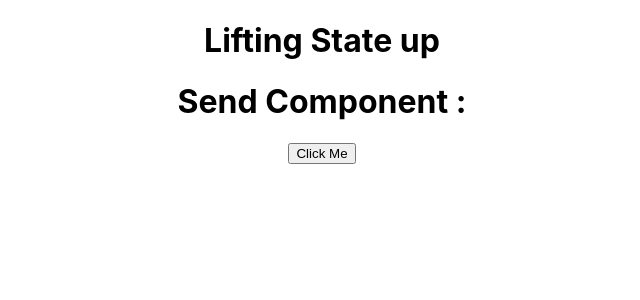
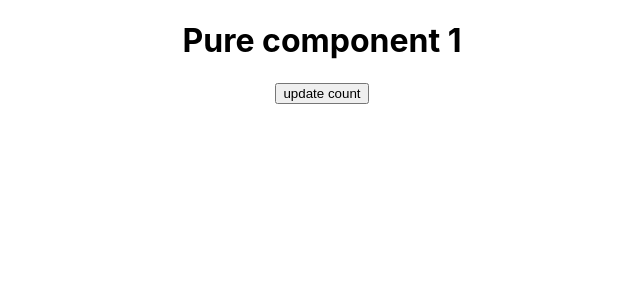
Before and after one commit to rolitiwari1234/React-1, a React (Create React App) app in the folder my-app/: page / in a window 1280 px wide. Shown: the top 300 px of the page, without its empty margins (318-958 px from the left). Built offline with nearby package versions, Linux system fonts and the light colour scheme.

Commit message:
pure component

```diff
--- a/my-app/src/App.js
+++ b/my-app/src/App.js
@@ -1,22 +1,29 @@
-import React from 'react'
+import React,{PureComponent} from 'react'
 import './App.css';
-import Send from './Send'
+import Pure from './Pure';
 
-function App() {
+class App extends React.Component{
+  constructor(){
+    super();
+    this.state= {
+      count:1
+    }
+  }
+  render(){
+    console.warn("check-rerending")
+    return (
+      <div className="App">
+        <Pure count = {this.state.count}/>
 
-  function parentAlert(data)
-  {
-    console.log(data)
-    alert(data.name)
+       <button onClick={()=>this.setState({count:this.state.count+1})}
+       >update count</button>
+      </div>
+    );
   }
-  return (
-    <div className="App">
-
-      <h1>Lifting State up</h1>
-      <Send alert = {parentAlert}/>
-
-     </div>
-  );
 }
 
+
+
+
+
 export default App;
--- /dev/null
+++ b/my-app/src/Pure.js
@@ -0,0 +1,16 @@
+
+import React,{PureComponent} from 'react'
+import './App.css';
+
+class Pure extends PureComponent{
+   render()
+   {
+    console.warn("check-rendending")
+   return (
+      <div className="App">
+       <h1>Pure component  {this.props.count}</h1>
+        </div>
+    );
+    }
+}
+  export default Pure;
```
